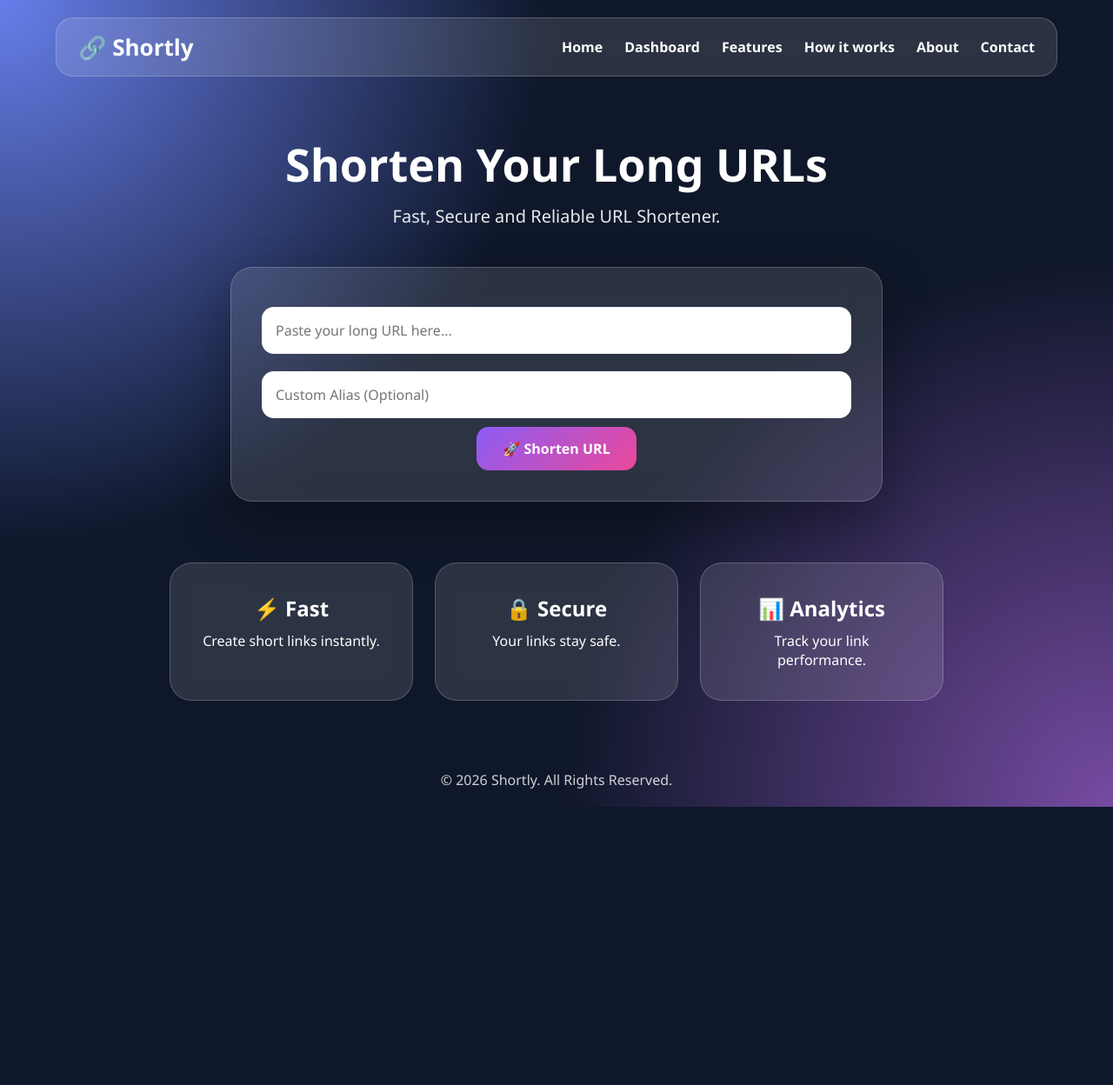
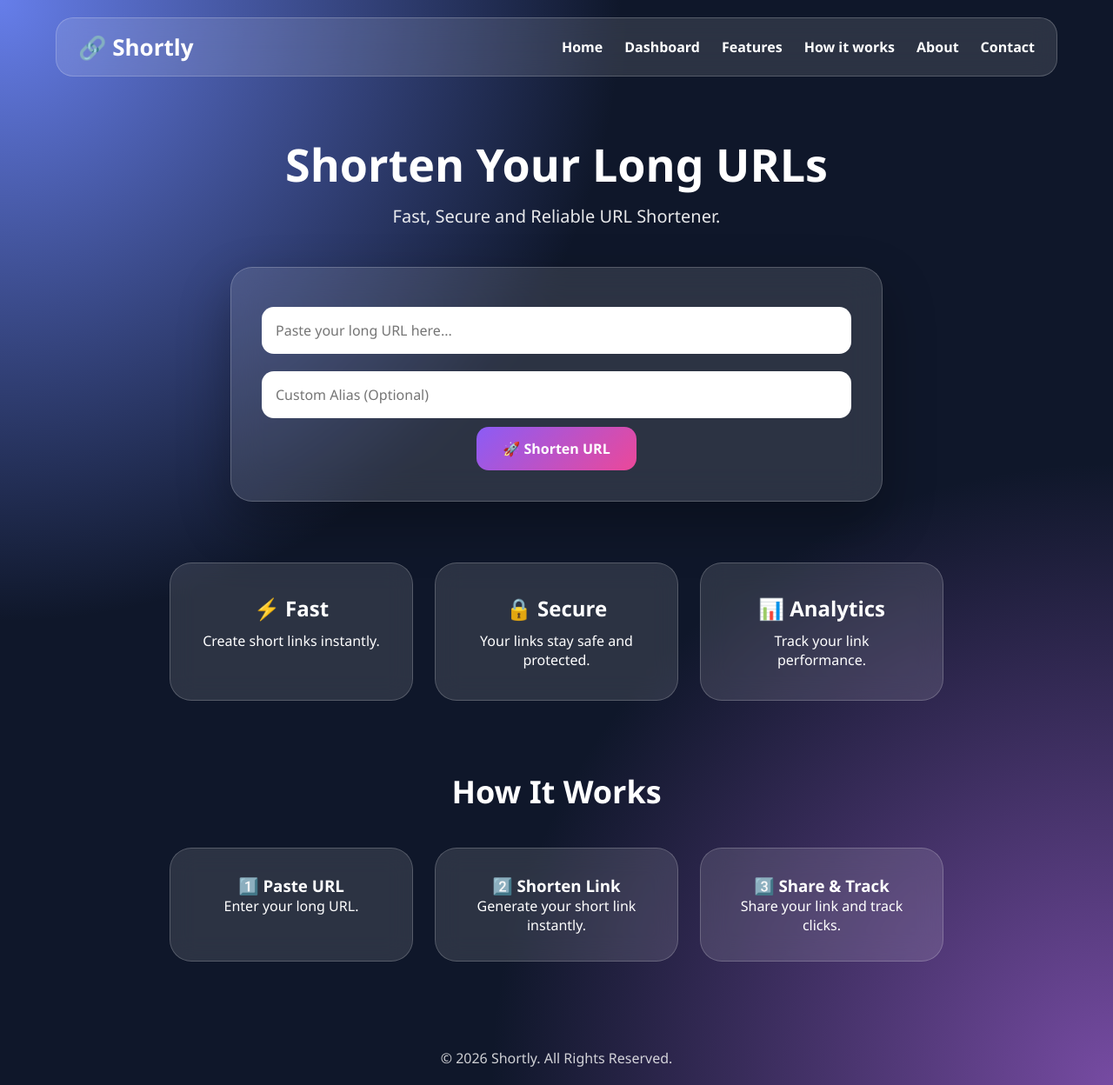
Before and after one commit to Khanarm/Url-shortnar-ashrot, a Flask app: page / in a window 1280 px wide. Shown: the whole page at 87% size. Before the commit the page ends 928 px from the top, so only its background shows below. Run offline with Flask 3, Linux system fonts and the light colour scheme.

Commit message:
Update index.html

```diff
--- a/templates/index.html
+++ b/templates/index.html
@@ -1,21 +1,28 @@
 {% extends "base.html" %}
+
 
 {% block title %}
 Home - URL Shortener
 {% endblock %}
 
 
+
 {% block content %}
 
+
+
 <section class="hero">
+
 
     <h1>
         Shorten Your Long URLs
     </h1>
 
+
     <p>
         Fast, Secure and Reliable URL Shortener.
     </p>
+
 
 
     <div class="shortener-box">
@@ -31,11 +38,13 @@ Home - URL Shortener
             required>
 
 
+
             <input
             type="text"
             name="custom_alias"
             placeholder="Custom Alias (Optional)"
             maxlength="30">
+
 
 
             <button type="submit">
@@ -47,13 +56,15 @@ Home - URL Shortener
 
 
 
+
         {% if error %}
 
-        <div class="error">
+        <p class="error">
             {{ error }}
-        </div>
+        </p>
 
         {% endif %}
+
 
 
 
@@ -65,7 +76,7 @@ Home - URL Shortener
 
 
             <h3>
-                Your Short URL
+                🎉 Your Short URL
             </h3>
 
 
@@ -78,22 +89,17 @@ Home - URL Shortener
 
 
 
+
             <div class="buttons">
 
-                <button
-type="button"
-onclick="copyLink(this)">
-    📋 Copy
-</button>
 
                 <button
-type="button"
-onclick="generateQR()">
-    📱 QR Code
-</button>
-                <div class="qr-box">
-    <div id="qrCode"></div>
-</div>
+                type="button"
+                onclick="copyLink(this)">
+                    📋 Copy
+                </button>
+
+
 
 
                 <a href="{{ short_url }}" target="_blank">
@@ -105,13 +111,33 @@ onclick="generateQR()">
                 </a>
 
 
+
+
+                <button
+                type="button"
+                onclick="generateQR()">
+                    📱 QR Code
+                </button>
+
+
             </div>
+
+
+
+
+            <div class="qr-box">
+
+                <div id="qrCode"></div>
+
+            </div>
+
 
 
         </div>
 
 
         {% endif %}
+
 
 
     </div>
@@ -122,18 +148,24 @@ onclick="generateQR()">
 
 
 
-<section class="features">
+
+
+<section class="features" id="features">
+
 
 
     <div class="card">
+
 
         <h2>
             ⚡ Fast
         </h2>
 
+
         <p>
             Create short links instantly.
         </p>
+
 
     </div>
 
@@ -142,13 +174,16 @@ onclick="generateQR()">
 
     <div class="card">
 
+
         <h2>
             🔒 Secure
         </h2>
 
+
         <p>
-            Your links stay safe.
+            Your links stay safe and protected.
         </p>
+
 
     </div>
 
@@ -157,18 +192,104 @@ onclick="generateQR()">
 
     <div class="card">
 
+
         <h2>
             📊 Analytics
         </h2>
+
 
         <p>
             Track your link performance.
         </p>
 
+
     </div>
+
 
 
 </section>
 
 
+
+
+
+
+
+<section class="how" id="how">
+
+
+    <h2>
+        How It Works
+    </h2>
+
+
+
+
+    <div class="steps">
+
+
+
+        <div class="step-card">
+
+
+            <h3>
+                1️⃣ Paste URL
+            </h3>
+
+
+            <p>
+                Enter your long URL.
+            </p>
+
+
+        </div>
+
+
+
+
+
+        <div class="step-card">
+
+
+            <h3>
+                2️⃣ Shorten Link
+            </h3>
+
+
+            <p>
+                Generate your short link instantly.
+            </p>
+
+
+        </div>
+
+
+
+
+
+        <div class="step-card">
+
+
+            <h3>
+                3️⃣ Share & Track
+            </h3>
+
+
+            <p>
+                Share your link and track clicks.
+            </p>
+
+
+        </div>
+
+
+
+    </div>
+
+
+
+</section>
+
+
+
 {% endblock %}
```
